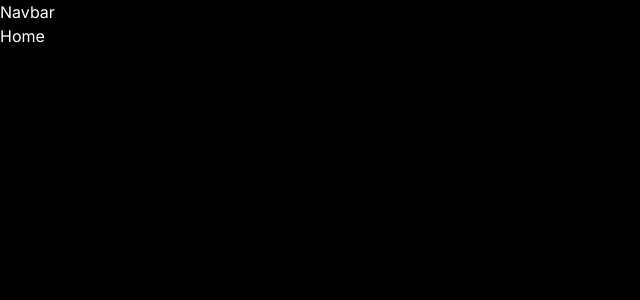
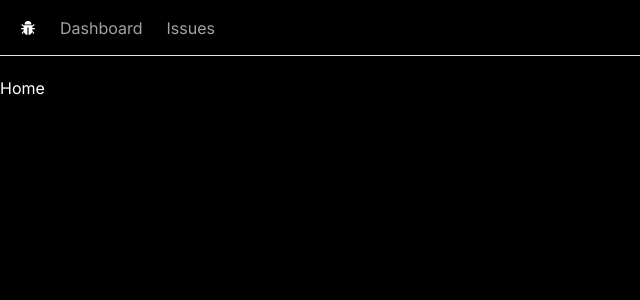
Before and after one commit to jchademwiri/issue-tracker, a Next.js app: page / in a window 1280 px wide. Shown: the top 300 px of the page, without its empty margins (0-640 px from the left). Built offline with nearby package versions, Linux system fonts and the light colour scheme.

Commit message:
build the navbar

```diff
--- a/src/app/Navbar.tsx
+++ b/src/app/Navbar.tsx
@@ -1,4 +1,29 @@
-const Navbar = () => {
-  return <nav>Navbar</nav>;
+import Link from 'next/link';
+import { AiFillBug } from 'react-icons/ai';
+
+const NavBar = () => {
+  const links = [
+    { label: 'Dashboard', href: '/' },
+    { label: 'Issues', href: '/issues' },
+  ];
+
+  return (
+    <nav className='flex space-x-6 border-b mb-5 px-5 h-14 items-center'>
+      <Link href='/'>
+        <AiFillBug />
+      </Link>
+      <ul className='flex space-x-6'>
+        {links.map((link) => (
+          <Link
+            key={link.href}
+            href={link.href}
+            className='text-zinc-400 hover:text-zinc-100 transition-colors'
+          >
+            {link.label}
+          </Link>
+        ))}
+      </ul>
+    </nav>
+  );
 };
-export default Navbar;
+export default NavBar;
--- a/src/app/layout.tsx
+++ b/src/app/layout.tsx
@@ -1,7 +1,7 @@
 import './globals.css';
 import type { Metadata } from 'next';
 import { Inter } from 'next/font/google';
-import Navbar from './Navbar';
+import Navbar from './NavBar';
 
 const inter = Inter({ subsets: ['latin'] });
 
```
Also changed, not shown: package.json (+5 -4 lines), 1 other file (tests, documents, lock files or other folders).
